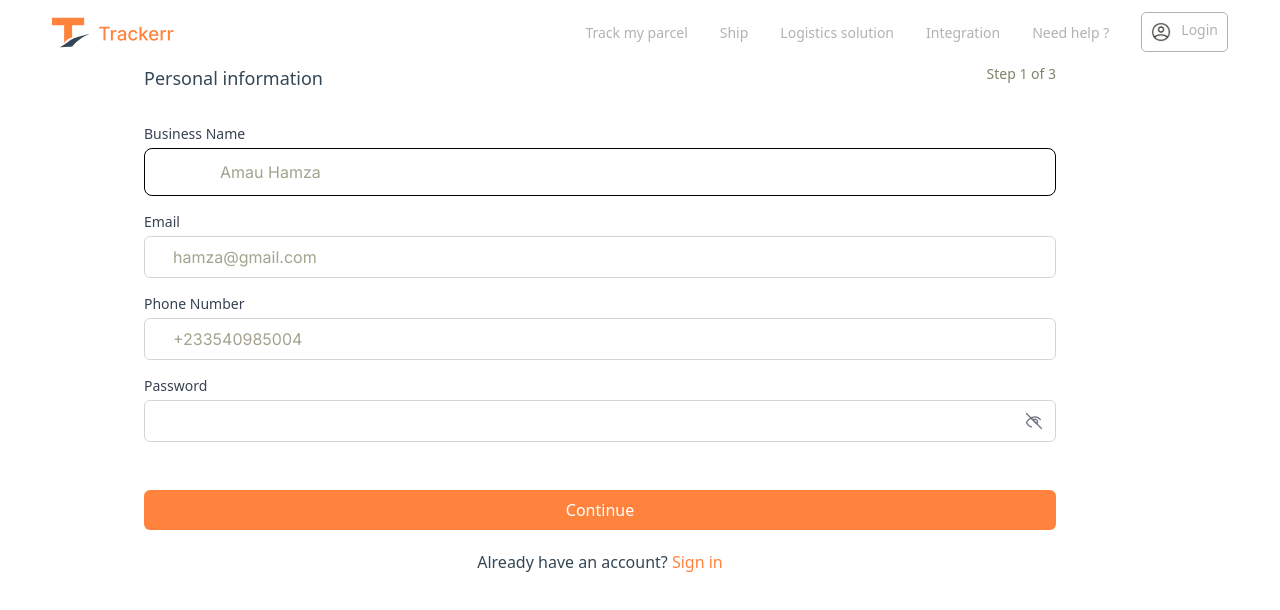
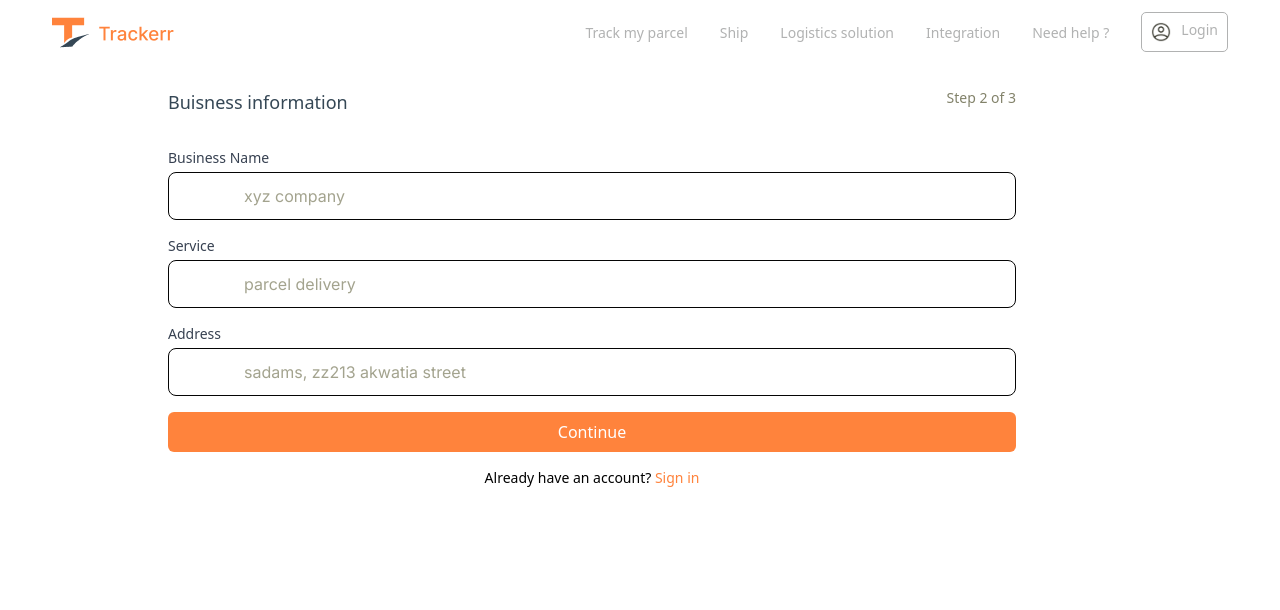
Before and after one commit to Amadu9933/Tracker-web-static, a React (Vite) app in the folder web-static/: page /Intergration in a window 1280 px wide. Shown: the top 610 px of the page. Built offline with nearby package versions, Linux system fonts and the light colour scheme.

Commit message:
tab auth componenents

```diff
--- a/web-static/src/components/NavigationBarLinksComponents/NeedHelp.tsx
+++ b/web-static/src/components/NavigationBarLinksComponents/NeedHelp.tsx
@@ -1,8 +1,8 @@
-import TabComponent from '@components/pages/businessOwnerPages/auth/createAcount/TabComponent';
+import TabComponent from '@components/pages/businessOwnerPages/auth/createAcount/BuissnessOwnerForms/FormsContainer'
 
 const NeedHelp: React.FC = () => {
   return (
-    <div>
+    <div className=''>
       <TabComponent />
     </div>
   );
--- a/web-static/src/components/pages/BusinessOwnerPages/auth/createAcount/BuissnessOwnerForms/BuissnessInfoForm.tsx
+++ b/web-static/src/components/pages/BusinessOwnerPages/auth/createAcount/BuissnessOwnerForms/BuissnessInfoForm.tsx
@@ -1,187 +1,124 @@
-import React, { useState } from 'react';
+import React from 'react';
 import { useForm } from 'react-hook-form';
 import * as yup from 'yup';
 import { yupResolver } from '@hookform/resolvers/yup';
-
-type PersonalInfoFormData = {
-    name: string;
-    email: string;
-    phone: string;
-    password: string;
+import { Link } from 'react-router-dom';
 
 
+type BusinessInfoFormData = {
+    businessName: string;
+    service: string;
+    address: string;
 };
 
 // Yup validation schema
 const schema = yup.object().shape({
-    name: yup
+    businessName: yup
         .string()
         .required('Business name is required')
-        .min(2, 'Name must be at least 2 characters'),
-    email: yup.string().email('Invalid email').required('Email is required'),
-    phone: yup
+        .min(2, 'Business name must be at least 2 characters'),
+    service: yup
         .string()
-        .required('Phone number is required')
-        .matches(/^\d{10}$/, 'Phone number must be exactly 10 digits'),
-    password: yup
+        .required('Service is required')
+        .min(2, 'Service must be at least 2 characters'),
+    address: yup
         .string()
-        .required('Password is required')
-        .min(6, 'Password must be at least 6 characters'),
+        .required('Address is required')
+        .min(5, 'Address must be at least 5 characters'),
 });
 
-const BuissnessInfoForm: React.FC = () => {
+const BusinessInfoForm: React.FC = () => {
     const {
         register,
         handleSubmit,
         formState: { errors },
-    } = useForm<PersonalInfoFormData>({
+    } = useForm<BusinessInfoFormData>({
         resolver: yupResolver(schema),
     });
 
-    const onSubmit = (data: PersonalInfoFormData) => {
-        console.log('Form Data:', data);
-        // Handle form submission (e.g., API call to create a new account)
-    };
-
-    // State to toggle password visibility
-    const [showPassword, setShowPassword] = useState(false);
-
-    const togglePasswordVisibility = () => {
-        setShowPassword(!showPassword);
+    const onSubmit = (data: BusinessInfoFormData) => {
+        console.log('Business Info:', data);
+        // Handle form submission (e.g., API call to save business info)
     };
 
     return (
-        <>
-            <form
-                onSubmit={handleSubmit(onSubmit)}
-                className="mr-20 mx-auto text-left text-secondary  bg-white  "
+        <div className=" h-screen text-left">
+            <div className="flex justify-left overflow-hidden max-w-4xl w-full">
+                {/* Picture Section */}
+
+
+                {/* Form Section */}
+                <div className="w-full md:w-full p-6">
+                    <div className="flex justify-between mb-8">
+                        <p className="text-lg text-secondary">Buisness information</p>
+                        <p className="text-sm text-[#82826A]">Step 2 of 3</p>
+                    </div>
+                    <form onSubmit={handleSubmit(onSubmit)} className="space-y-4">
+                        {/* Business Name Field */}
+                        <div>
+                            <label
+                                htmlFor="businessName"
+                                className="block text-sm font-medium text-gray-700"
                             >
-                {/* Name Field */}
-                <div className="mb-4">
-                    <div className="flex justify-between mb-8">
-                        <p className="text-lg">Personal information</p>
-                        <p className="text-sm text-[#82826A]">Step 1 of 3</p>
-                    </div>
-                    <label htmlFor="name" className="block text-sm font-medium text-gray-700">
                                 Business Name
                             </label>
                             <input
-                        id="name"
+                                id="businessName"
                                 type="text"
-                        {...register('name')}
-                        className={`mt-1 p-2 placeholder-[#A3A38E] placeholder-left border rounded-md w-full ${errors.name ? 'border-red-500' : 'border-gray-300'
+                                {...register('businessName')}
+                                className={`mt-1 p-2 border placeholder-[#A3A38E] rounded-md w-full ${errors.businessName ? 'border-red-500' : 'border-gray-300'
                                     }`}
-                        placeholder="Amau Hamza"
-
+                                placeholder="xyz company"
                             />
-                    {errors.name && (
-                        <p className="text-red-500 text-sm mt-1">{errors.name.message}</p>
+                            {errors.businessName && (
+                                <p className="text-red-500 text-sm mt-1">
+                                    {errors.businessName.message}
+                                </p>
                             )}
                         </div>
 
-                {/* Email Field */}
-                <div className="mb-4">
-                    <label htmlFor="email" className="block text-sm font-medium text-gray-700">
-                        Email
+                        {/* Service Field */}
+                        <div>
+                            <label
+                                htmlFor="service"
+                                className="block text-sm font-medium text-gray-700"
+                            >
+                                Service
                             </label>
                             <input
-                        id="email"
-                        type="email"
-                        {...register('email')}
-                        className={`mt-1 p-2 border placeholder-[#A3A38E] rounded-md w-full ${errors.email ? 'border-red-500' : 'border-gray-300'
+                                id="service"
+                                type="text"
+                                {...register('service')}
+                                className={`mt-1 p-2 border placeholder-[#A3A38E] rounded-md w-full ${errors.service ? 'border-red-500' : 'border-gray-300'
                                     }`}
-                        placeholder="hamza@gmail.com"
-
+                                placeholder="parcel delivery"
                             />
-                    {errors.email && (
-                        <p className="text-red-500 text-sm mt-1">{errors.email.message}</p>
+                            {errors.service && (
+                                <p className="text-red-500 text-sm mt-1">
+                                    {errors.service.message}
+                                </p>
                             )}
                         </div>
 
-                {/* Phone Number Field */}
-                <div className="mb-4">
-                    <label htmlFor="phone" className="block text-sm font-medium text-gray-700">
-                        Phone Number
+                        {/* Address Field */}
+                        <div>
+                            <label
+                                htmlFor="address"
+                                className="block text-sm font-medium text-gray-700"
+                            >
+                                Address
                             </label>
                             <input
-                        id="phone"
-                        type="tel"
-                        {...register('phone')}
-                        className={`mt-1 p-2 placeholder-[#A3A38E] border rounded-md w-full ${errors.phone ? 'border-red-500' : 'border-gray-300'
+                                id="address"
+                                type="text"
+                                {...register('address')}
+                                className={`mt-1 p-2 border placeholder-[#A3A38E] rounded-md w-full ${errors.address ? 'border-red-500' : 'border-gray-300'
                                     }`}
-                        placeholder="+233540985004"
-
+                                placeholder="sadams, zz213 akwatia street"
                             />
-                    {errors.phone && (
-                        <p className="text-red-500 text-sm mt-1">{errors.phone.message}</p>
-                    )}
-                </div>
-
-                {/* Password Field with Toggle */}
-                <div className="mb-4 relative">
-                    <label htmlFor="password" className="block text-sm font-medium text-gray-700">
-                        Password
-                    </label>
-                    <input
-                        id="password"
-                        type={showPassword ? 'text' : 'password'}
-                        {...register('password')}
-                        className={`mt-1 p-2 border placeholder-[#A3A38E] rounded-md w-full ${errors.password ? 'border-red-500' : 'border-gray-300'
-                            }`}
-                    />
-                    {/* Toggle Button */}
-
-                    <button
-                        type="button"
-                        onClick={togglePasswordVisibility}
-                        className="absolute inset-y-0 right-0 mt-3 flex items-center justify-center h-full pr-3 text-gray-500"
-                    >
-                        {showPassword ? (
-                            <svg
-                                xmlns="http://www.w3.org/2000/svg"
-                                fill="none"
-                                viewBox="0 0 24 24"
-                                strokeWidth={1.5}
-                                stroke="currentColor"
-                                className="w-5 h-5"
-                            >
-                                <path
-                                    strokeLinecap="round"
-                                    strokeLinejoin="round"
-                                    d="M3.98 8.228c-1.272 1.45-1.272 3.822 0 5.272 1.272 1.45 3.15 2.5 5.02 2.5 3.84 0 7-5.5 7-5.5s-3.16-5.5-7-5.5c-1.87 0-3.75 1.05-5.02 2.5z"
-                                />
-                                <path strokeLinecap="round" strokeLinejoin="round" d="M15 12a3 3 0 11-6 0 3 3 0 016 0z" />
-                                <path
-                                    strokeLinecap="round"
-                                    strokeLinejoin="round"
-                                    d="M15.75 5.25L18 2M9.75 18.75L6 22"
-                                />
-                            </svg>
-                        ) : (
-                            <svg
-                                xmlns="http://www.w3.org/2000/svg"
-                                fill="none"
-                                viewBox="0 0 24 24"
-                                strokeWidth={1.5}
-                                stroke="currentColor"
-                                className="w-5 h-5"
-                            >
-                                <path
-                                    strokeLinecap="round"
-                                    strokeLinejoin="round"
-                                    d="M15.25 15.25L8.75 8.75M10.25 10.25A3 3 0 018.75 8.75M15.25 15.25a3 3 0 00-4.5-4.5M9 19c-3 0-6-5-6-5s3-7 10-7c2.84 0 5.18 1.38 6.62 3.38"
-                                />
-                                <path
-                                    strokeLinecap="round"
-                                    strokeLinejoin="round"
-                                    d="M3 3l18 18"
-                                />
-                            </svg>
-                        )}
-                    </button>
-                    {errors.password && (
+                            {errors.address && (
                                 <p className="text-red-500 text-sm mt-1">
-                            {errors.password.message}
+                                    {errors.address.message}
                                 </p>
                             )}
                         </div>
@@ -189,19 +126,22 @@ const BuissnessInfoForm: React.FC = () => {
                         {/* Submit Button */}
                         <button
                             type="submit"
-                    className="bg-primary mt-8 text-white p-2 rounded-md w-full hover:bg-white hover:text-primary"
+                            className="bg-primary text-white p-2 rounded-md w-full hover:bg-primary"
                         >
                             Continue
                         </button>
-
-                <div className="text-center">
-                    <p className="my-5">
-                        Already have an account? <span className="text-primary">Sign in</span>
+                        {/* Sign In Link */}
+                        <p className="text-center text-sm mt-4">
+                            Already have an account?{' '}
+                            <Link to="/sign-in" className="text-primary hover:underline">
+                                Sign in
+                            </Link>
                         </p>
+                    </form>
                 </div>
-            </form>
-        </>
+            </div>
+        </div>
     );
 };
 
-export default BuissnessInfoForm;
+export default BusinessInfoForm;
--- a/web-static/src/components/pages/BusinessOwnerPages/auth/createAcount/BuissnessOwnerForms/PersonalInfoForm.tsx
+++ b/web-static/src/components/pages/BusinessOwnerPages/auth/createAcount/BuissnessOwnerForms/PersonalInfoForm.tsx
@@ -1,8 +1,11 @@
+// src/components/BuissnessOwnerForms/PersonalInfoForm.tsx
 import React, { useState } from 'react';
 import { useForm } from 'react-hook-form';
 import * as yup from 'yup';
 import { yupResolver } from '@hookform/resolvers/yup';
-import { useNavigate, Link } from 'react-router-dom'; // Import Link and useNavigate
+import { useNavigate, Link } from 'react-router-dom';
+import VisibilityOutlinedIcon from '@mui/icons-material/VisibilityOutlined';
+import VisibilityOffOutlinedIcon from '@mui/icons-material/VisibilityOffOutlined';
 
 type PersonalInfoFormData = {
   name: string;
@@ -13,23 +16,14 @@ type PersonalInfoFormData = {
 
 // Yup validation schema
 const schema = yup.object().shape({
-  name: yup
-    .string()
-    .required('Name is required')
-    .min(2, 'Name must be at least 2 characters'),
+  name: yup.string().required('Name is required').min(2, 'Name must be at least 2 characters'),
   email: yup.string().email('Invalid email').required('Email is required'),
-  phone: yup
-    .string()
-    .required('Phone number is required')
-    .matches(/^\d{10}$/, 'Phone number must be exactly 10 digits'),
-  password: yup
-    .string()
-    .required('Password is required')
-    .min(6, 'Password must be at least 6 characters'),
+  phone: yup.string().required('Phone number is required').matches(/^\d{10}$/, 'Phone number must be exactly 10 digits'),
+  password: yup.string().required('Password is required').min(6, 'Password must be at least 6 characters'),
 });
 
 const PersonalInfoForm: React.FC = () => {
-  const navigate = useNavigate(); // Initialize useNavigate for navigation
+  const navigate = useNavigate();
   const {
     register,
     handleSubmit,
@@ -40,27 +34,22 @@ const PersonalInfoForm: React.FC = () => {
 
   const onSubmit = (data: PersonalInfoFormData) => {
     console.log('Form Data:', data);
-    navigate('/business-info'); // Navigate to the BusinessInfo component
+    navigate('/business-info');
   };
 
   const [showPassword, setShowPassword] = useState(false);
-
-  const togglePasswordVisibility = () => {
-    setShowPassword(!showPassword);
-  };
+  const togglePasswordVisibility = () => setShowPassword(!showPassword);
 
   return (
-    <>
-      <form
-        onSubmit={handleSubmit(onSubmit)}
-        className="mr-20 mx-auto text-left text-secondary bg-white"
-      >
-        {/* Name Field */}
-        <div className="mb-4">
+    <div className="flex flex-col  justify-center h-full">
+      <form onSubmit={handleSubmit(onSubmit)} className="space-y-4">
+
         <div className="flex justify-between mb-8">
-            <p className="text-lg">Personal information</p>
+          <p className="text-lg text-secondary">Personal information</p>
           <p className="text-sm text-[#82826A]">Step 1 of 3</p>
         </div>
+        {/* Name Field */}
+        <div>
           <label htmlFor="name" className="block text-sm font-medium text-gray-700">
             Name
           </label>
@@ -68,17 +57,15 @@ const PersonalInfoForm: React.FC = () => {
             id="name"
             type="text"
             {...register('name')}
-            className={`mt-1 p-2 placeholder-[#A3A38E] placeholder-left border rounded-md w-full ${errors.name ? 'border-red-500' : 'border-gray-300'
+            className={`mt-1 p-2 border placeholder-[#A3A38E] rounded-md w-full ${errors.name ? 'border-red-500' : 'border-gray-300'
               }`}
-            placeholder="Amau Hamza"
+            placeholder="Your Name"
           />
-          {errors.name && (
-            <p className="text-red-500 text-sm mt-1">{errors.name.message}</p>
-          )}
+          {errors.name && <p className="text-red-500 text-sm mt-1">{errors.name.message}</p>}
         </div>
 
         {/* Email Field */}
-        <div className="mb-4">
+        <div>
           <label htmlFor="email" className="block text-sm font-medium text-gray-700">
             Email
           </label>
@@ -88,15 +75,13 @@ const PersonalInfoForm: React.FC = () => {
             {...register('email')}
             className={`mt-1 p-2 border placeholder-[#A3A38E] rounded-md w-full ${errors.email ? 'border-red-500' : 'border-gray-300'
               }`}
-            placeholder="hamza@gmail.com"
+            placeholder="example@example.com"
           />
-          {errors.email && (
-            <p className="text-red-500 text-sm mt-1">{errors.email.message}</p>
-          )}
+          {errors.email && <p className="text-red-500 text-sm mt-1">{errors.email.message}</p>}
         </div>
 
         {/* Phone Number Field */}
-        <div className="mb-4">
+        <div>
           <label htmlFor="phone" className="block text-sm font-medium text-gray-700">
             Phone Number
           </label>
@@ -104,17 +89,15 @@ const PersonalInfoForm: React.FC = () => {
             id="phone"
             type="tel"
             {...register('phone')}
-            className={`mt-1 p-2 placeholder-[#A3A38E] border rounded-md w-full ${errors.phone ? 'border-red-500' : 'border-gray-300'
+            className={`mt-1 p-2 border placeholder-[#A3A38E] rounded-md w-full ${errors.phone ? 'border-red-500' : 'border-gray-300'
               }`}
-            placeholder="+233540985004"
+            placeholder="1234567890"
           />
-          {errors.phone && (
-            <p className="text-red-500 text-sm mt-1">{errors.phone.message}</p>
-          )}
+          {errors.phone && <p className="text-red-500 text-sm mt-1">{errors.phone.message}</p>}
         </div>
 
-        {/* Password Field with Toggle */}
-        <div className="mb-4 relative">
+        {/* Password Field */}
+        <div className="relative">
           <label htmlFor="password" className="block text-sm font-medium text-gray-700">
             Password
           </label>
@@ -122,40 +105,34 @@ const PersonalInfoForm: React.FC = () => {
             id="password"
             type={showPassword ? 'text' : 'password'}
             {...register('password')}
-            className={`mt-1 p-2 border placeholder-[#A3A38E] rounded-md w-full ${errors.password ? 'border-red-500' : 'border-gray-300'
+            className={`mt-1 p-2 border rounded-md w-full ${errors.password ? 'border-red-500' : 'border-gray-300'
               }`}
+            placeholder="******"
           />
           <button
             type="button"
             onClick={togglePasswordVisibility}
-            className="absolute inset-y-0 right-0 mt-3 flex items-center justify-center h-full pr-3 text-gray-500"
+            className="absolute inset-y-0 mt-7 right-3 flex items-center text-gray-500"
           >
-            {showPassword ? '🙈' : '👁️'}
+            {showPassword ? <VisibilityOffOutlinedIcon /> : <VisibilityOutlinedIcon />}
           </button>
-          {errors.password && (
-            <p className="text-red-500 text-sm mt-1">{errors.password.message}</p>
-          )}
+          {errors.password && <p className="text-red-500 text-sm mt-1">{errors.password.message}</p>}
         </div>
 
         {/* Submit Button */}
-        <button
-          type="submit"
-          className="bg-primary mt-8 text-white p-2 rounded-md w-full hover:bg-white hover:text-primary"
-        >
+        <button type="submit" className="w-full bg-primary text-white p-2 rounded-md ">
           Continue
         </button>
 
         {/* Sign In Link */}
-        <div className="text-center">
-          <p className="my-5">
+        <p className="text-center text-sm mt-4">
           Already have an account?{' '}
-            <Link to="/Sign-in" className="text-primary">
+          <Link to="/sign-in" className="text-primary hover:underline">
             Sign in
           </Link>
         </p>
+      </form>
     </div>
-      </form>
-    </>
   );
 };
 
--- a/web-static/src/components/pages/BusinessOwnerPages/auth/createAcount/TabSelector.tsx
+++ b/web-static/src/components/pages/BusinessOwnerPages/auth/createAcount/TabSelector.tsx
@@ -8,13 +8,15 @@ const TabSelector: React.FC<TabSelectorProps> = ({
   onTabChange,
 }) => {
   return (
-    <div className="text-base mb-6 font-inter text-secondary">
+    <div className="text-base  flex justify-left  font-inter text-secondary">
       <label>
         <input
           type="radio"
           value="business "
           checked={selectedTab === 'business'}
           onChange={() => onTabChange('business')}
+          className={selectedTab === 'business' ? 'bg-black' : ''}
+
         />
         Business Owner
       </label>
--- a/web-static/src/routes/MainRoute.tsx
+++ b/web-static/src/routes/MainRoute.tsx
@@ -19,8 +19,8 @@ const NeedHelp = lazy(
 const Login = lazy(
   () => import('@components/navigationBarLinksComponents/Login')
 );
-const BuissnessInfoForm = lazy(
-  () => import('@components/pages/businessOwnerPages/auth/createAcount/BuissnessOwnerForms/BuissnessInfoForm')
+const BuisnessInfoContainer = lazy(
+  () => import('@components/pages/businessOwnerPages/auth/createAcount/BuissnessOwnerForms/BuisnessInfoContainer')
 );
 const LoginForm = lazy(
   () => import('@components/pages/businessOwnerPages/auth/signIn/loginForm')
@@ -35,7 +35,7 @@ const MainRoutes: React.FC = () => (
       <Route path="Intergration" element={<Intergration />} />
       <Route path="NeedHelp" element={<NeedHelp />} />
       <Route path="Login" element={<Login />} />
-      <Route path="/Business-info" element={<BuissnessInfoForm />} />
+      <Route path="/Business-info" element={<BuisnessInfoContainer />} />
       <Route path="/Sign-in" element={<LoginForm />} />
 
     </Routes>
```
Also changed, not shown: web-static/src/components/pages/BusinessOwnerPages/auth/createAcount/BuissnessOwnerForms/BuisnessInfoContainer.tsx (added, +22 -0 lines), web-static/src/components/pages/BusinessOwnerPages/auth/createAcount/BuissnessOwnerForms/FormsContainer.tsx (+16 -10 lines), web-static/src/components/pages/BusinessOwnerPages/auth/createAcount/TabComponent.tsx (+34 -24 lines). Lines whose indentation alone changed are shown as unchanged.
